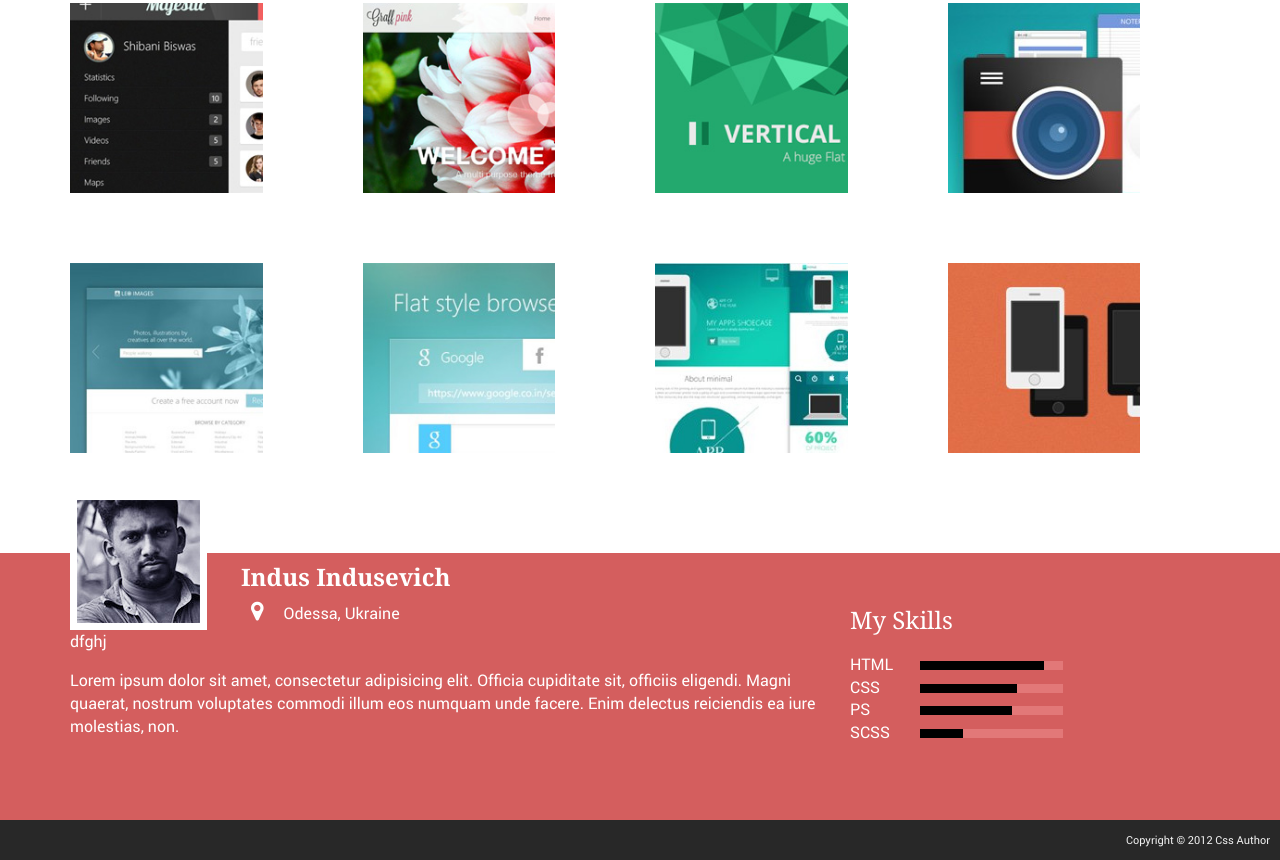
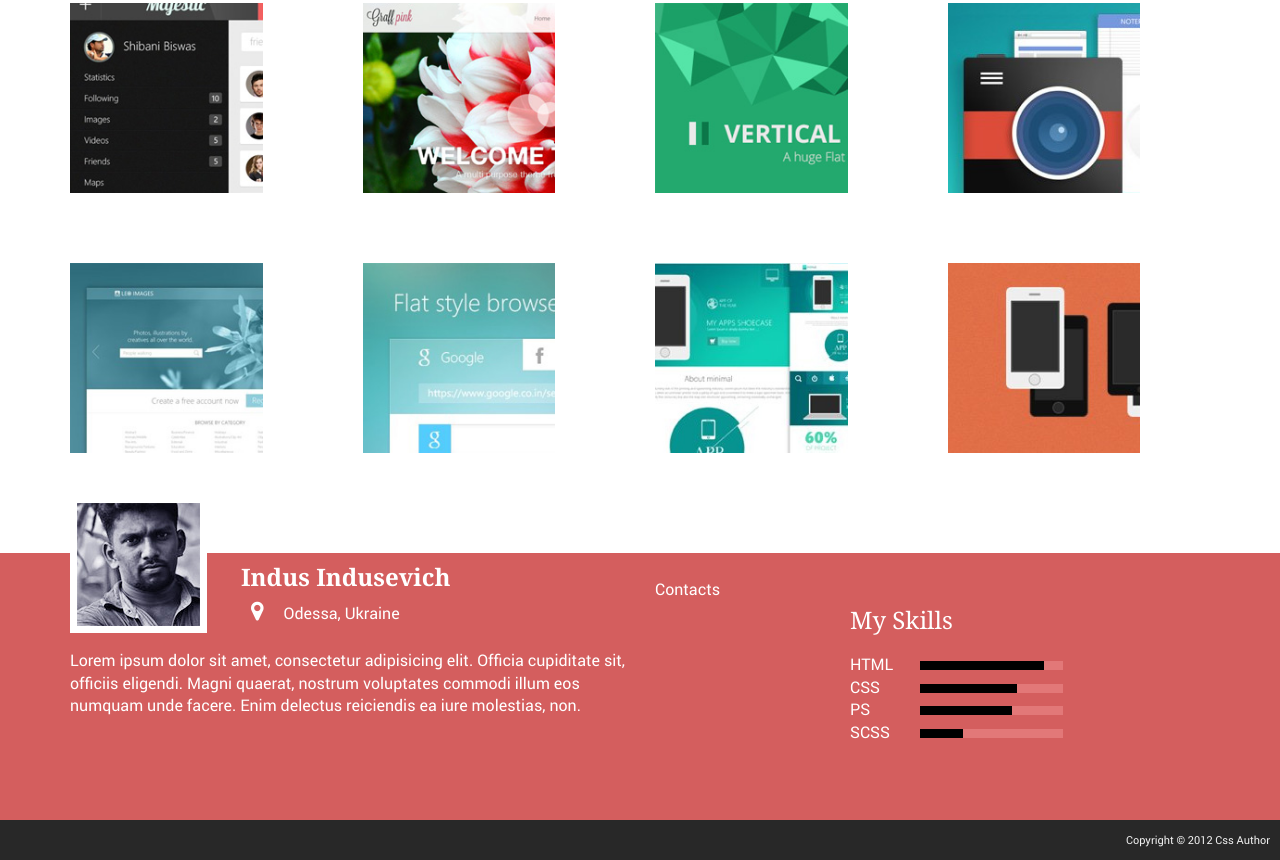
Before and after one commit to Fikus-Pikus/Folio, a plain HTML site: page index.html in a window 1280 px wide. Shown: the part 745-1605 px from the top of the page. Drawn offline with Linux system fonts and the light colour scheme; a web font is replaced by a local one.

Commit message:
переделал раздел инфо. с помощью сетки

```diff
--- a/css/main.css
+++ b/css/main.css
@@ -115,9 +115,9 @@ header {
     margin-top: 30px;
     padding-bottom: 60px;
 }
-.my_photo img {
-    border: 7px solid #fff;
-    margin-top: -105px;
+.info img {
+    margin-top: -100px;
+      border: 7px solid #fff;
 }
 .my_name {
     display: inline-block;
@@ -140,6 +140,9 @@ header {
     color: #FFF;
 }
 
+.contacts_btn {
+  margin-top: 25px;
+}
 /* Skills */
 
 .skill_block {
@@ -185,7 +188,7 @@ header {
 
 
 footer {
-      background-color: #282828;
+  background-color: #282828;
   height: 40px;
 }
 footer a {
--- a/index.html
+++ b/index.html
@@ -90,7 +90,7 @@
 	</section>
 
 	<div class="info">
-		<div class="container">
+		<!-- <div class="container">
 			<div class="row">
 				<div class="col-md-8">
 					<div class="my_photo">
@@ -98,9 +98,6 @@
 						<div class="my_name">
 							<h3>Indus Indusevich</h3>
 							<span><a href="https://www.google.com.ua/maps/place/%D0%9E%D0%B4%D0%B5%D1%81%D1%81%D0%B0,+%D0%9E%D0%B4%D0%B5%D1%81%D1%81%D0%BA%D0%B0%D1%8F+%D0%BE%D0%B1%D0%BB%D0%B0%D1%81%D1%82%D1%8C/@46.6913287,30.4283021,8z/data=!4m18!1m15!4m14!1m6!1m2!1s0x40c6318a0b864c43:0x129f8fe28cf2176c!2z0J7QtNC10YHRgdCw!2m2!1d30.7233095!2d46.482526!1m6!1m2!1s0x40c6318a0b864c43:0x129f8fe28cf2176c!2z0J7QtNC10YHRgdCwLCDQntC00LXRgdGB0LrQsNGPINC-0LHQu9Cw0YHRgtGM!2m2!1d30.7233095!2d46.482526!3m1!1s0x40c6318a0b864c43:0x129f8fe28cf2176c?hl=ru" target="blank"><i class="fa fa-map-marker"></i>Odessa, Ukraine</a></span>
-						</div>
-						<div class="soc_btn">
-							dfghj
 						</div>
 					</div>
 					<div class="about">
@@ -123,8 +120,43 @@
 
 				</div>
 			</div>
+		</div> -->
+		<div class="container"><!--переделать див инфо с помощью сеток  -->
+			<div class="row">
+				<div class="col-md-6">
+					<img src="img/user_ph.jpg" alt="myphoto">
+					<div class="my_name">
+						<h3>Indus Indusevich</h3>
+						<span><a href="https://www.google.com.ua/maps/place/%D0%9E%D0%B4%D0%B5%D1%81%D1%81%D0%B0,+%D0%9E%D0%B4%D0%B5%D1%81%D1%81%D0%BA%D0%B0%D1%8F+%D0%BE%D0%B1%D0%BB%D0%B0%D1%81%D1%82%D1%8C/@46.6913287,30.4283021,8z/data=!4m18!1m15!4m14!1m6!1m2!1s0x40c6318a0b864c43:0x129f8fe28cf2176c!2z0J7QtNC10YHRgdCw!2m2!1d30.7233095!2d46.482526!1m6!1m2!1s0x40c6318a0b864c43:0x129f8fe28cf2176c!2z0J7QtNC10YHRgdCwLCDQntC00LXRgdGB0LrQsNGPINC-0LHQu9Cw0YHRgtGM!2m2!1d30.7233095!2d46.482526!3m1!1s0x40c6318a0b864c43:0x129f8fe28cf2176c?hl=ru" target="blank"><i class="fa fa-map-marker"></i>Odessa, Ukraine</a></span>
+					</div>
+					<div class="about">
+						<p>
+							Lorem ipsum dolor sit amet, consectetur adipisicing elit. Officia cupiditate sit, officiis eligendi. Magni quaerat, nostrum voluptates commodi illum eos numquam unde facere. Enim delectus reiciendis ea iure molestias, non.
+						</p>
+					</div>
+				</div>
+				<div class="col-md-2">
+					<div class="contacts_btn">
+						Contacts
+					</div>
+				</div>
+				<div class="col-md-4">
+					<div class="skill_block">
+						<span class="my_skills">My Skills</span>
+						<ul>
+							<li><span class="skill_descr">HTML</span><span class="bgc_skill"><span class="bgc_percent bg_blackout_1"></span></span></li>
+							<li><span class="skill_descr">CSS</span><span class="bgc_skill"><span class="bgc_percent bg_blackout_2"></span></span></li>
+							<li><span class="skill_descr">PS</span><span class="bgc_skill"><span class="bgc_percent bg_blackout_3"></span></span></li>
+							<li><span class="skill_descr">SCSS</span><span class="bgc_skill"><span class="bgc_percent bg_blackout_4"></span></span></li>
+						</ul>
+					</div>
+				</div>
+			</div>
 		</div>
+
+
 	</div>
+
 
 	<footer>
 		<a href="http://www.cssauthor.com/minimal-portfolio-template-psd-with-mobile-version/">Copyright © 2012 Css Author</a>
--- a/js/common.js
+++ b/js/common.js
@@ -39,11 +39,6 @@ $(document).ready(function() {
 	});
 	$("a#portfolio").click(function() {
 		$.scrollTo($(".portfolio"), 800, {
-			offset: -90
-		});
-	});
-	$("a#").click(function() {
-		$.scrollTo($("."), 800, {
 			offset: -90
 		});
 	});
```
